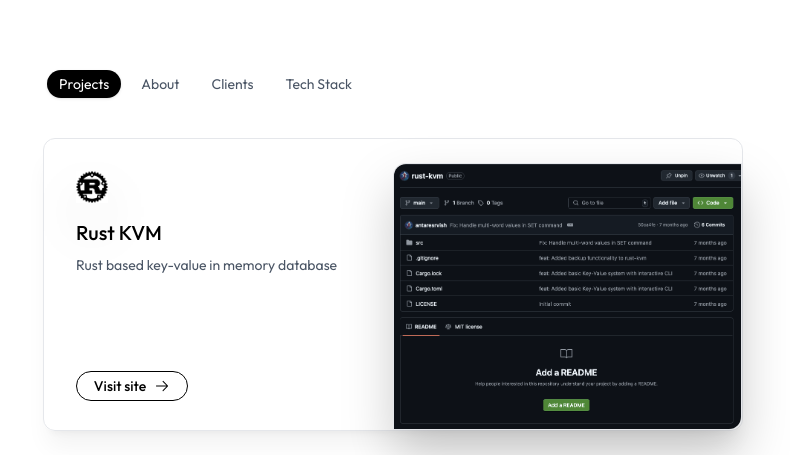
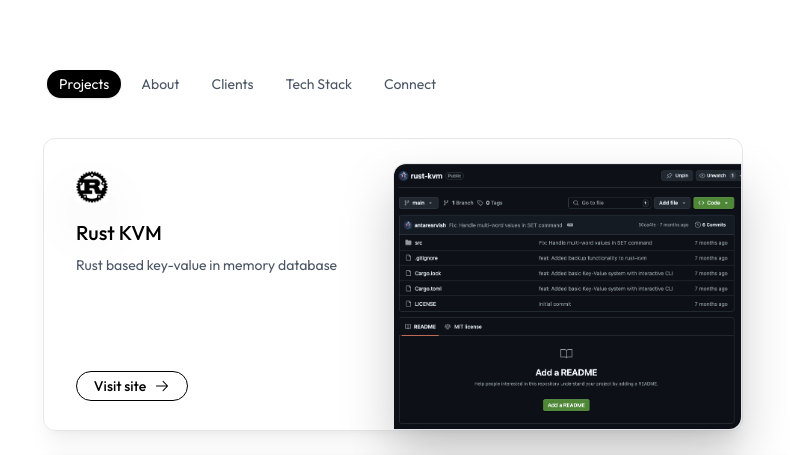
Before and after one commit to antaresrvish/portfolio, a Next.js app: page / in a window 1280 px wide. Shown: the part 342-797 px from the top of the page, without its empty margins (247-1037 px from the left). Built offline with nearby package versions, Linux system fonts and the light colour scheme.

Commit message:
refactor(general: restructure

```diff
--- /dev/null
+++ b/src/components/blur-footer.tsx
@@ -0,0 +1,72 @@
+export default function BlurFooter() {
+    return (
+        <footer className="fixed bottom-0 left-0 w-full h-10 z-10">
+            <div className="absolute inset-0 overflow-hidden">
+                <div
+                    className="absolute inset-0 pointer-events-none"
+                    style={{
+                        zIndex: 1,
+                        maskImage: 'linear-gradient(rgba(0, 0, 0, 0) 0%, rgb(0, 0, 0) 12.5%, rgb(0, 0, 0) 25%, rgba(0, 0, 0, 0) 37.5%)',
+                        backdropFilter: 'blur(0.0625px)'
+                    }}
+                />
+                <div
+                    className="absolute inset-0 pointer-events-none"
+                    style={{
+                        zIndex: 2,
+                        maskImage: 'linear-gradient(rgba(0, 0, 0, 0) 12.5%, rgb(0, 0, 0) 25%, rgb(0, 0, 0) 37.5%, rgba(0, 0, 0, 0) 50%)',
+                        backdropFilter: 'blur(0.125px)'
+                    }}
+                />
+                <div
+                    className="absolute inset-0 pointer-events-none"
+                    style={{
+                        zIndex: 3,
+                        maskImage: 'linear-gradient(rgba(0, 0, 0, 0) 25%, rgb(0, 0, 0) 37.5%, rgb(0, 0, 0) 50%, rgba(0, 0, 0, 0) 62.5%)',
+                        backdropFilter: 'blur(0.25px)'
+                    }}
+                />
+                <div
+                    className="absolute inset-0 pointer-events-none"
+                    style={{
+                        zIndex: 4,
+                        maskImage: 'linear-gradient(rgba(0, 0, 0, 0) 37.5%, rgb(0, 0, 0) 50%, rgb(0, 0, 0) 62.5%, rgba(0, 0, 0, 0) 75%)',
+                        backdropFilter: 'blur(0.5px)'
+                    }}
+                />
+                <div
+                    className="absolute inset-0 pointer-events-none"
+                    style={{
+                        zIndex: 5,
+                        maskImage: 'linear-gradient(rgba(0, 0, 0, 0) 50%, rgb(0, 0, 0) 62.5%, rgb(0, 0, 0) 75%, rgba(0, 0, 0, 0) 87.5%)',
+                        backdropFilter: 'blur(1px)'
+                    }}
+                />
+                <div
+                    className="absolute inset-0 pointer-events-none"
+                    style={{
+                        zIndex: 6,
+                        maskImage: 'linear-gradient(rgba(0, 0, 0, 0) 62.5%, rgb(0, 0, 0) 75%, rgb(0, 0, 0) 87.5%, rgba(0, 0, 0, 0) 100%)',
+                        backdropFilter: 'blur(2px)'
+                    }}
+                />
+                <div
+                    className="absolute inset-0 pointer-events-none"
+                    style={{
+                        zIndex: 7,
+                        maskImage: 'linear-gradient(rgba(0, 0, 0, 0) 75%, rgb(0, 0, 0) 87.5%, rgb(0, 0, 0) 100%)',
+                        backdropFilter: 'blur(4px)'
+                    }}
+                />
+                <div
+                    className="absolute inset-0 pointer-events-none"
+                    style={{
+                        zIndex: 8,
+                        maskImage: 'linear-gradient(rgba(0, 0, 0, 0) 87.5%, rgb(0, 0, 0) 100%)',
+                        backdropFilter: 'blur(8px)'
+                    }}
+                />
+            </div>
+        </footer>
+    )
+}
--- /dev/null
+++ b/src/components/layers/five.tsx
@@ -0,0 +1,25 @@
+export default function Five() {
+    return (
+        <div className="space-y-4">
+            <div className="flex items-center space-x-3">
+                <span className="font-semibold">Github</span>
+                <span className="text-gray-500">@antaresrvish</span>
+            </div>
+
+            <div className="flex items-center space-x-3">
+                <span className="font-semibold">Youtube</span>
+                <span className="text-gray-500">@antaresrvish</span>
+            </div>
+
+            <div className="flex items-center space-x-3">
+                <span className="font-semibold">Linkedin</span>
+                <span className="text-gray-500">antaresrvish</span>
+            </div>
+
+            <div className="flex items-center space-x-3">
+                <span className="font-semibold">Email</span>
+                <span className="text-gray-500">yildirimyusuf758@gmail.com</span>
+            </div>
+        </div>
+    )
+}
--- a/src/pages/layers/four.tsx
+++ b/src/components/layers/four.tsx
@@ -1,6 +1,6 @@
-import { IFour } from "@/types/pages/layers/four"
+import { IFour } from "@/types/components/layers/four"
 
-export default function Four({ data }: { data: IFour }) {
+export default function Four({ data = [] }: { data: IFour }) {
     return (
         <div className="pb-6 max-w-4xl mx-auto px-4 sm:px-6">
             <div className="grid grid-cols-2 sm:grid-cols-2 lg:grid-cols-3 gap-4 sm:gap-6">
--- a/src/pages/layers/one.tsx
+++ b/src/components/layers/one.tsx
@@ -1,6 +1,6 @@
-import {IOne} from '@/types/pages/layers/one'
+import {IOne} from '@/types/components/layers/one'
 
-export default function One({ data }: { data: IOne}) {
+export default function One({ data = [] }: { data: IOne}) {
     return (
         <>
             {data.map((item, index) => (
@@ -8,7 +8,13 @@ export default function One({ data }: { data: IOne}) {
                     <div className="w-full flex flex-row shadow-xl/5 mb-6 shadow-black rounded-xl border border-gray-200 h-[293px]">
                         <div className="w-1/2 pl-8 pr-4 pt-8">
                             <div className="shadow-2xl/80 shadow-black w-8 h-8">
-                                <img src={item.iconUrl} alt="Icon" className="rounded-lg" />
+                                {item.iconUrl ? (
+                                    <img src={item.iconUrl} alt="Icon" className="rounded-lg" />
+                                ) : (
+                                    <div className="rounded-lg w-full h-full flex items-center justify-center border-1 border-gray-300">
+                                        <span className="text-sm text-gray-400">?</span>
+                                    </div>
+                                )}
                             </div>
                             <div className="text-xl font-medium mt-4">{item.title}</div>
                             <div className="text-sm font-normal text-gray-600 mt-2">{item.description}</div>
@@ -28,7 +34,7 @@ export default function One({ data }: { data: IOne}) {
                         </div>
                         <div className="w-1/2 flex pt-6">
                             <div className="max-w-full rounded-tl-xl rounded-br-xl drop-shadow-2xl drop-shadow-black/20 border border-gray-200">
-                                <img src={item.photoUrl} className="rounded-tl-xl rounded-br-xl block w-full h-full" />
+                                <img src={item.photoUrl} className="rounded-tl-xl rounded-br-xl w-full h-full object-cover" />
                             </div>
                         </div>
                     </div>
--- a/src/pages/layers/three.tsx
+++ b/src/components/layers/three.tsx
@@ -1,6 +1,6 @@
-import { IThree } from "@/types/pages/layers/three";
+import { IThree } from "@/types/components/layers/three";
 
-export default function Three({ data }: { data: IThree}) {
+export default function Three({ data = [] }: { data: IThree}) {
     return (
         <div className="pb-6 max-w-4xl mx-auto">
             <div className="space-y-6">
--- a/src/pages/layers/two.tsx
+++ b/src/components/layers/two.tsx
@@ -1,6 +1,6 @@
-import { ITwoService } from "@/types/pages/layers/two"
+import { ITwoService } from "@/types/components/layers/two"
 
-export default function Two({ data }: { data: ITwoService }) {
+export default function Two({ data = { services: [] } }: { data: ITwoService }) {
     return (
         <div className="px-4">
             {data.services.map((item) => {
--- a/src/pages/index.tsx
+++ b/src/pages/index.tsx
@@ -4,11 +4,12 @@ import Menu from "@/components/menu";
 import MenuLayer from "@/components/menu-layer";
 import { MenuProvider } from "@/contexts/menu-context";
 import { Outfit } from "next/font/google";
-import One from "@/pages/layers/one";
-import Two from "@/pages/layers/two";
-import Three from "@/pages/layers/three";
-import Four from "@/pages/layers/four";
-import Five from "@/pages/layers/five";
+import BlurFooter from "@/components/blur-footer";
+import One from "@/components/layers/one";
+import Two from "@/components/layers/two";
+import Three from "@/components/layers/three";
+import Four from "@/components/layers/four";
+import Five from "@/components/layers/five";
 
 const geistSans = Outfit({
   variable: "--font-geist-sans",
@@ -33,15 +34,16 @@ const portfolioData = {
     { id: 'projects', label: 'Projects' },
     { id: 'about', label: 'About' },
     { id: 'clients', label: 'Clients' },
-    { id: 'techstack', label: 'Tech Stack' }
+    { id: 'techstack', label: 'Tech Stack' },
+    { id: 'connect', label: 'Connect' }
   ],
   layerConfig: {
     'projects': {
       component: <One data={[
         { iconUrl: '/rust.png', title: 'Rust KVM', description: 'Rust based key-value in memory database', photoUrl: './test.png', link: 'https://github.com/antaresrvish/rust-kvm' },
-        { iconUrl: '/rust.png', title: 'Next.js Portfolio', description: 'Modern portfolio website', photoUrl: './test.png', link: '#' },
-        { iconUrl: '/python.png', title: 'Weather CLI', description: 'Command-line weather app in Python', photoUrl: './weather.png', link: 'https://github.com/antaresrvish/weather-cli' },
-        { iconUrl: '/node.png', title: 'Express API Boilerplate', description: 'Starter template for REST APIs', photoUrl: './express.png', link: 'https://github.com/antaresrvish/express-api-boilerplate' }
+        { iconUrl: 'https://www.svgrepo.com/show/354113/nextjs-icon.svg', title: 'Next.js Portfolio', description: 'Modern portfolio website', photoUrl: 'https://www.0xkishan.com/_next/image?url=%2Fblogs%2Fnextjs%2Fhero.png&w=3840&q=75', link: '#' },
+        { iconUrl: 'https://cdn.vectorstock.com/i/preview-1x/17/66/drawing-weather-icon-with-cloud-in-style-glass-vector-36611766.jpg', title: 'Weather CLI', description: 'Command-line weather app in Python', photoUrl: 'https://img.freepik.com/premium-vector/weather-app-ui-template-editable-vector_908119-7.jpg', link: 'https://github.com/antaresrvish/weather-cli' },
+        { title: 'Express API Boilerplate', description: 'Starter template for REST APIs', photoUrl: 'https://fiverr-res.cloudinary.com/t_main1,q_auto,f_auto/gigs/356819825/original/8571ec1bb449f4199c6081195aa763b559afd2c1.png', link: 'https://github.com/antaresrvish/express-api-boilerplate' }
       ]} />
     },
     'about': {
@@ -101,6 +103,9 @@ const portfolioData = {
         { title: "Fastify.js", photoUrl: "https://pbs.twimg.com/profile_images/970652657231847424/mWKpZoM4_400x400.jpg", url: "https://www.fastify.io" },
         { title: "C#", photoUrl: "https://upload.wikimedia.org/wikipedia/commons/thumb/d/d2/C_Sharp_Logo_2023.svg/1200px-C_Sharp_Logo_2023.svg.png", url: "https://learn.microsoft.com/tr-tr/dotnet/csharp/"}
       ]}/>
+    },
+    'connect': {
+      component: <Five></Five>
     }
   }
 };
@@ -120,6 +125,7 @@ export default function Home() {
           </div>
         </div>
       </div>
+      <BlurFooter></BlurFooter>
     </MenuProvider>
   );
 }
--- a/src/pages/layers/five.tsx
+++ /dev/null
@@ -1,8 +0,0 @@
-export default function Five() {
-    return (
-        <div className="p-6">
-            <h2 className="text-2xl font-bold mb-4">Connect</h2>
-            <p className="text-gray-600">test5</p>
-        </div>
-    )
-}
--- a/src/types/pages/layers/one.d.ts
+++ b/src/types/components/layers/one.d.ts
@@ -1,5 +1,5 @@
 interface IOneCard {
-    iconUrl: string;
+    iconUrl?: string;
     title: string;
     description: string;
     photoUrl: string;
```
Also changed, not shown: src/types/components/layers/four.d.ts (renamed from src/types/pages/layers/four.d.ts), src/types/components/layers/three.d.ts (renamed from src/types/pages/layers/three.d.ts), src/types/components/layers/two.d.ts (renamed from src/types/pages/layers/two.d.ts).
